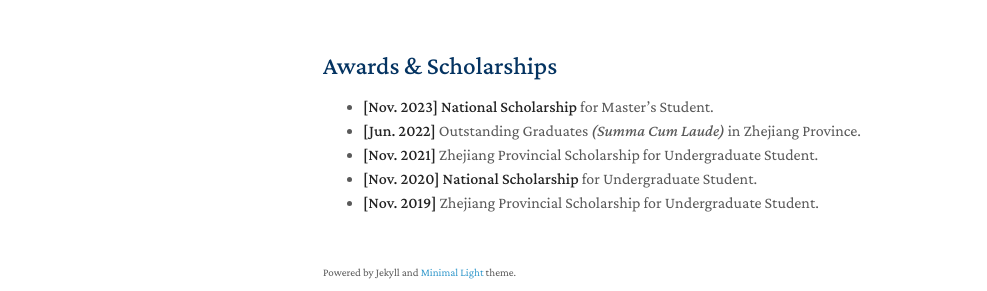
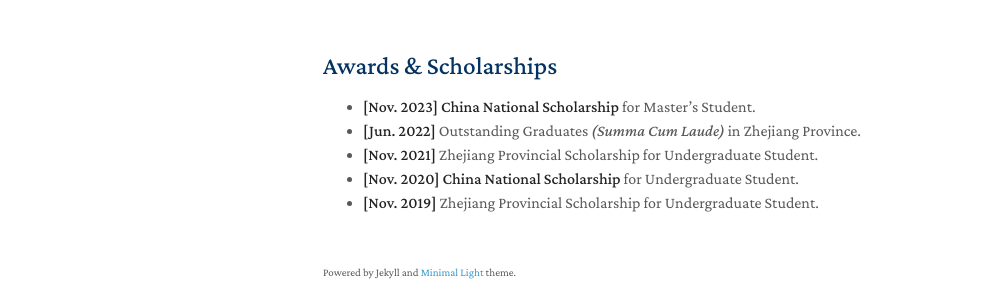
Before and after one commit to Collin911/homepage, a Jekyll site: the page built from index.md, in a window 1280 px wide and 1301 px high. Shown: the part 948-1239 px from the top of the window, without its empty margins (147-1134 px from the left). Built offline with Jekyll 4.4.1, drawn with Linux system fonts in a browser that asks for light colours; nearby versions of some CDN libraries; a style sheet for code colours, icons or effects is not loaded; our own code applies the rules of GitHub Pages for plain Markdown files.

Commit message:
Update index.md

```diff
--- a/index.md
+++ b/index.md
@@ -15,8 +15,8 @@ layout: homepage
 {% include_relative _includes/publications.md %}
 
 ## Awards & Scholarships
-- **[Nov. 2023]** **National Scholarship** for Master's Student.
+- **[Nov. 2023]** **China National Scholarship** for Master's Student.
 - **[Jun. 2022]** Outstanding Graduates *(Summa Cum Laude)* in Zhejiang Province.
 - **[Nov. 2021]** Zhejiang Provincial Scholarship for Undergraduate Student.
-- **[Nov. 2020]** **National Scholarship** for Undergraduate Student.
+- **[Nov. 2020]** **China National Scholarship** for Undergraduate Student.
 - **[Nov. 2019]** Zhejiang Provincial Scholarship for Undergraduate Student.
```
